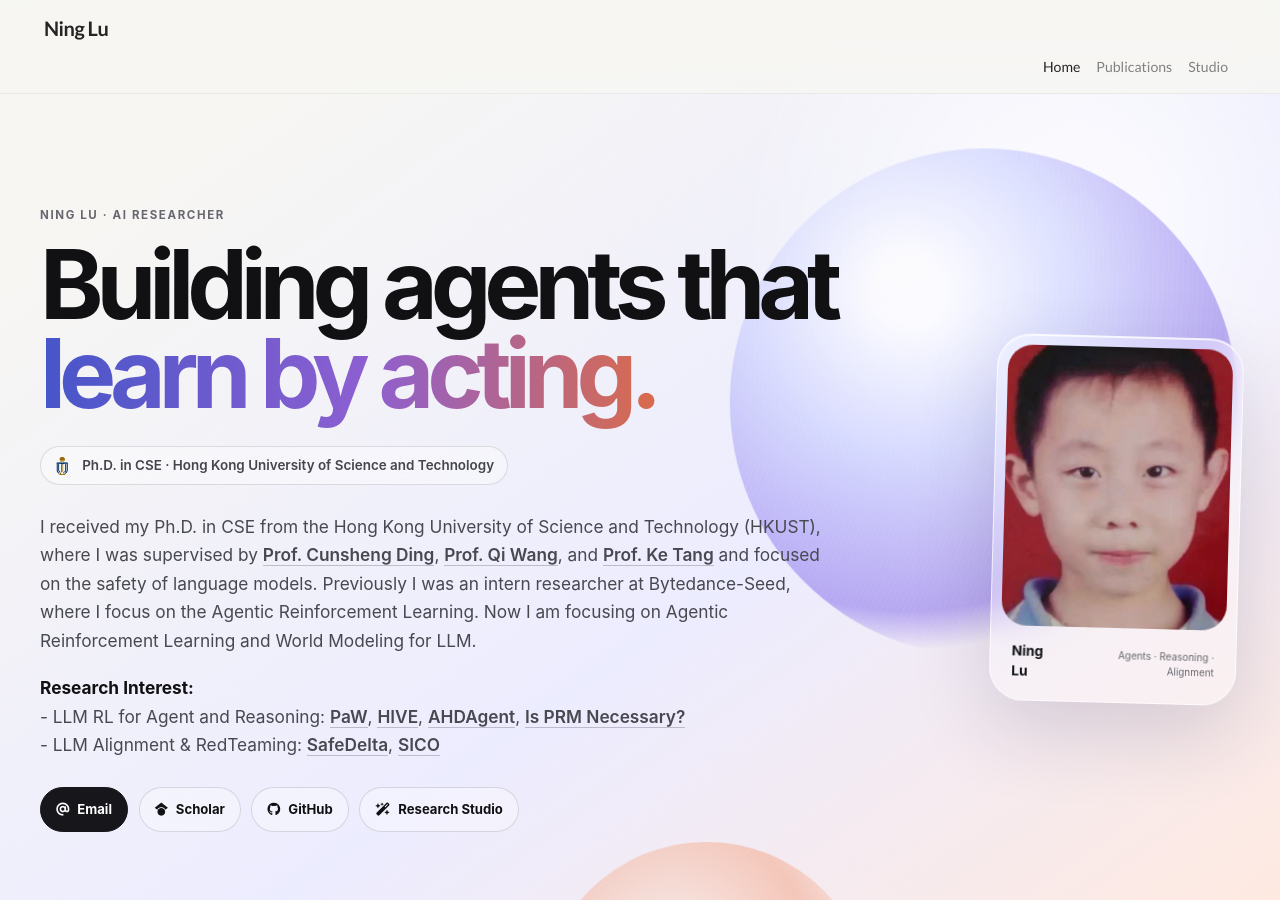
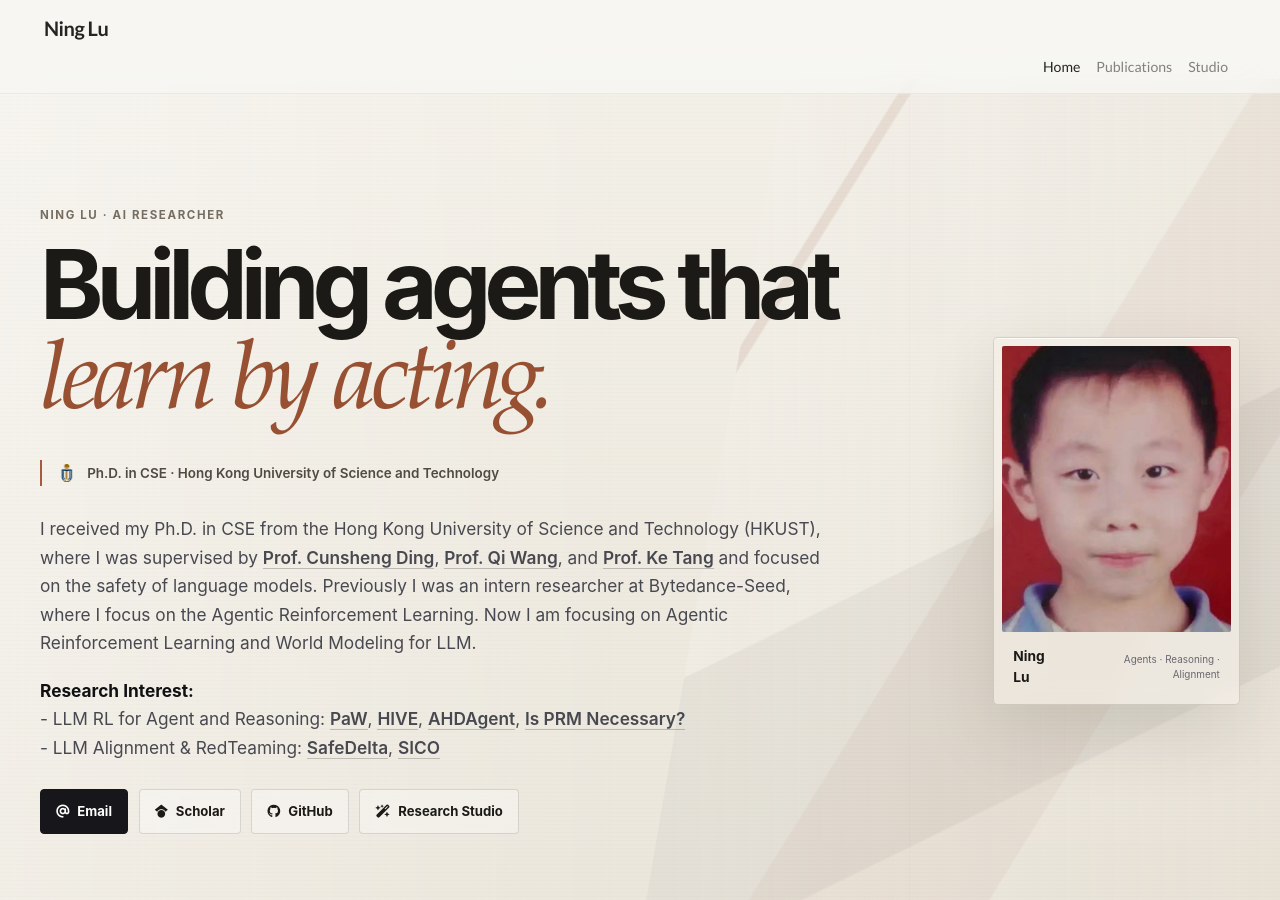
Before and after one commit to ColinLu50/colinlu50.github.io, a Jekyll site: the page built from index.html, in a window 1280 px wide and 900 px high. Built offline with Jekyll 4.4.1, drawn with Linux system fonts in a browser that asks for light colours; nearby versions of some CDN libraries; a style sheet for code colours, icons or effects is not loaded.

Commit message:
Refine homepage hero with editorial styling

```diff
--- a/_includes/widgets/profile_card.html
+++ b/_includes/widgets/profile_card.html
@@ -1,6 +1,4 @@
 <section class="home-hero home-reveal">
-  <div class="home-hero-orb home-hero-orb-one" aria-hidden="true"></div>
-  <div class="home-hero-orb home-hero-orb-two" aria-hidden="true"></div>
 
   <div class="home-hero-inner">
     <div class="home-hero-copy">
--- a/assets/css/home.css
+++ b/assets/css/home.css
@@ -67,19 +67,40 @@
   align-items: center;
   overflow: hidden;
   padding: clamp(6rem, 10vw, 9rem) var(--home-gutter) clamp(5rem, 8vw, 8rem);
+  border-bottom: 1px solid rgba(42,37,30,.10);
+  color: #1b1a17;
   background:
-    radial-gradient(circle at 84% 18%, rgba(255,255,255,.9), transparent 26%),
-    linear-gradient(145deg, #f7f6f3 12%, #ececff 58%, #ffe9df 100%);
+    linear-gradient(90deg, rgba(255,255,255,.32) 0%, rgba(255,255,255,0) 48%),
+    linear-gradient(180deg, #f3f0e8 0%, #ebe6db 100%);
+}
+
+.home-hero::before {
+  position: absolute;
+  z-index: 0;
+  top: 0;
+  right: -7%;
+  bottom: 0;
+  width: 57%;
+  content: "";
+  opacity: .92;
+  background:
+    linear-gradient(122deg, transparent 0 21%, rgba(142,73,48,.12) 21.2% 22%, transparent 22.2% 49%, rgba(142,73,48,.055) 49.2% 68%, transparent 68.2%),
+    linear-gradient(154deg, transparent 0 51%, rgba(36,32,27,.05) 51.2% 74%, transparent 74.2%),
+    linear-gradient(90deg, rgba(255,255,255,.16), rgba(121,78,57,.045));
+  clip-path: polygon(20% 0, 100% 0, 100% 100%, 0 100%);
+  pointer-events: none;
 }
 
 .home-hero::after {
   position: absolute;
-  z-index: -1;
+  z-index: 1;
   inset: 0;
   content: "";
   opacity: .13;
-  background: repeating-radial-gradient(circle at 17% 21%, rgba(255,255,255,.7) 0 1px, transparent 1px 5px);
-  mix-blend-mode: soft-light;
+  background-image:
+    repeating-linear-gradient(0deg, rgba(52,46,37,.11) 0, rgba(52,46,37,.11) 1px, transparent 1px, transparent 4px),
+    linear-gradient(90deg, transparent 0 71%, rgba(92,67,52,.16) 71%, rgba(92,67,52,.16) calc(71% + 1px), transparent calc(71% + 1px));
+  mix-blend-mode: multiply;
   pointer-events: none;
 }
 
@@ -95,32 +116,8 @@
   gap: clamp(3rem, 8vw, 7rem);
 }
 
-.home-hero-orb {
-  position: absolute;
-  z-index: -1;
-  border-radius: 50%;
-  pointer-events: none;
-  animation: home-float 14s ease-in-out infinite alternate;
-}
 
-.home-hero-orb-one {
-  top: 8%;
-  right: 3%;
-  width: min(40vw, 580px);
-  aspect-ratio: 1;
-  opacity: .55;
-  background: radial-gradient(circle at 35% 28%, #fff 0 7%, #c4caff 33%, #8972eb 65%, transparent 73%);
-}
 
-.home-hero-orb-two {
-  right: 33%;
-  bottom: -26%;
-  width: min(25vw, 350px);
-  aspect-ratio: 1;
-  opacity: .45;
-  background: radial-gradient(circle at 40% 35%, #fff6ec, #f49a75 47%, transparent 72%);
-  animation-delay: -6s;
-}
 
 .home-eyebrow,
 .home-section-kicker {
@@ -142,25 +139,29 @@
 }
 
 .home-hero h1 span {
-  color: transparent;
-  background: linear-gradient(90deg, #4656c9, #8d5fd1 53%, #d96b4c);
-  background-clip: text;
-  -webkit-background-clip: text;
+  color: #985033;
+  background: none;
+  font-family: "Iowan Old Style", "Palatino Linotype", "Book Antiqua", Georgia, serif;
+  font-style: italic;
+  font-weight: 500;
+  letter-spacing: -.052em;
+  -webkit-text-fill-color: currentColor;
 }
 
 .home-position {
   display: inline-flex;
   align-items: center;
-  gap: .65rem;
-  margin-top: 1.8rem;
-  padding: .55rem .8rem;
-  border: 1px solid rgba(17,17,20,.12);
-  border-radius: 999px;
-  color: #45454d;
-  background: rgba(255,255,255,.35);
+  gap: .7rem;
+  margin-top: 1.9rem;
+  padding: .16rem 0 .16rem 1rem;
+  border: 0;
+  border-left: 2px solid #a65b3c;
+  border-radius: 0;
+  color: #4f4a42;
+  background: transparent;
   font-size: .84rem;
-  font-weight: 600;
-  backdrop-filter: blur(12px);
+  font-weight: 620;
+  backdrop-filter: none;
 }
 
 .home-position img {
@@ -196,7 +197,7 @@
   gap: .5rem;
   padding: .72rem .95rem;
   border: 1px solid rgba(17,17,20,.13);
-  border-radius: 999px;
+  border-radius: 4px;
   background: rgba(255,255,255,.33);
   font-size: .82rem;
   font-weight: 650;
@@ -221,20 +222,20 @@
   position: relative;
   width: min(100%, 300px);
   margin-left: auto;
-  padding: 10px;
-  border: 1px solid rgba(255,255,255,.72);
-  border-radius: 34px;
-  background: rgba(255,255,255,.28);
-  box-shadow: 0 28px 80px rgba(36,30,74,.16), inset 0 1px rgba(255,255,255,.8);
-  transform: rotate(1.5deg);
-  backdrop-filter: blur(18px);
+  padding: 8px;
+  border: 1px solid rgba(54,46,37,.16);
+  border-radius: 5px;
+  background: rgba(246,242,232,.58);
+  box-shadow: 0 28px 70px rgba(54,43,33,.13), inset 0 1px rgba(255,255,255,.72);
+  transform: none;
+  backdrop-filter: blur(10px);
 }
 
 .home-portrait-frame {
   overflow: hidden;
   aspect-ratio: 4 / 5;
-  border-radius: 25px;
-  background: linear-gradient(145deg, #d8dbff, #f6c8b5);
+  border-radius: 2px;
+  background: #ddd6c8;
 }
 
 .home-portrait-frame img {
@@ -529,10 +530,6 @@
 
 .home-reveal.is-visible { opacity: 1; transform: none; }
 
-@keyframes home-float {
-  from { transform: translate3d(-2%, -2%, 0) scale(.97); }
-  to { transform: translate3d(3%, 4%, 0) scale(1.04); }
-}
 
 @media (max-width: 991px) {
   .home-hero-inner { grid-template-columns: minmax(0,1fr) 220px; gap: 2.5rem; }
@@ -546,17 +543,14 @@
   .home-hero-inner { grid-template-columns: 1fr; }
   .home-hero h1 { font-size: clamp(3.4rem, 15vw, 5.3rem); }
   .home-portrait { display: none; }
-  .home-hero-orb-one { top: 18%; right: -42%; width: 100vw; }
-  .home-hero-orb-two { right: 20%; width: 60vw; }
   .home-section-header { align-items: flex-start; flex-direction: column; }
   .home-journey-grid,
   .home-awards-list { grid-template-columns: 1fr; }
   .home-publication-item { min-height: 0; border-radius: 18px; }
   .home-timeline-heading { align-items: flex-start; flex-direction: column; gap: .25rem; }
   .home-news-list article { grid-template-columns: 75px minmax(0,1fr); gap: 1rem; }
-  .home-position { align-items: flex-start; border-radius: 16px; }
+  .home-position { align-items: flex-start; border-radius: 0; }
 }
-
 @media (prefers-reduced-motion: reduce) {
   .home-page *,
   .home-page *::before,
@@ -729,3 +723,19 @@
     gap: .3rem;
   }
 }
+/* Warm editorial hero: narrow-screen composition */
+.home-eyebrow {
+  color: #756d62;
+}
+
+@media (max-width: 767px) {
+  .home-hero::before {
+    right: -58%;
+    width: 125%;
+    opacity: .58;
+  }
+
+  .home-hero::after {
+    opacity: .09;
+  }
+}
--- a/index.html
+++ b/index.html
@@ -3,7 +3,7 @@
 title: Homepage
 navbar_title: Home
 container_class: home-shell
-custom_css: /assets/css/home.css?v=20260730-core-viz
+custom_css: /assets/css/home.css?v=20260730-editorial-hero
 custom_js: /assets/js/home.js?v=20260730-core-viz
 ---
 
```
